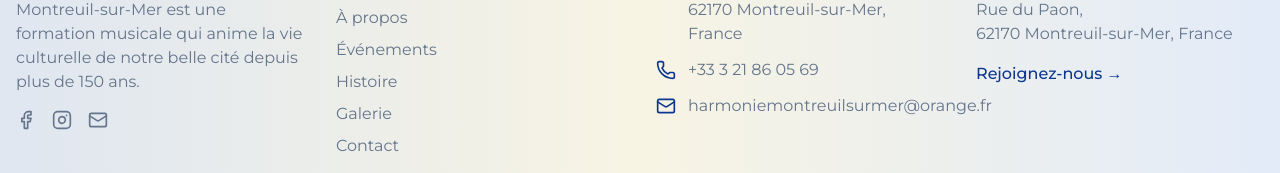
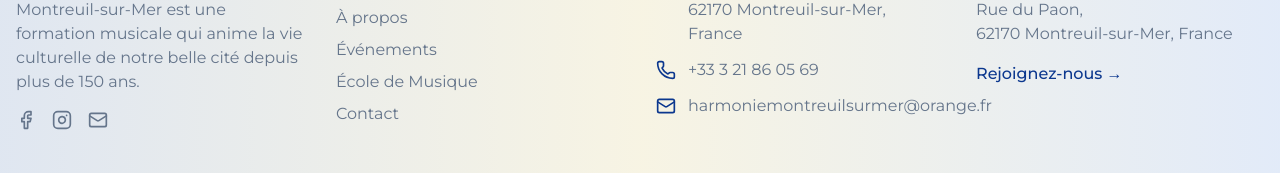
Before and after one commit to Nathandelenclos/harmonie-montreuil-sur-mer, a Next.js app: page / in a window 1280 px wide. Shown: the part 4446-4619 px from the top of the page. Built offline with nearby package versions, Linux system fonts and the light colour scheme; no server answers; a web font is replaced by a local one.

Commit message:
fix: navigation in footer

```diff
--- a/components/footer.tsx
+++ b/components/footer.tsx
@@ -65,14 +65,19 @@ export default function Footer() {
                   Événements
                 </Link>
               </li>
-              <li>
+              {/*<li>
                 <Link href="/histoire" className="text-muted-foreground hover:text-primary transition-colors">
                   Histoire
                 </Link>
               </li>
+                <li>
+                <Link href="/galerie" className="text-muted-foreground hover:text-primary transition-colors">
+                Galerie
+                </Link>
+                </li>*/}
               <li>
-                <Link href="/galerie" className="text-muted-foreground hover:text-primary transition-colors">
-                  Galerie
+                <Link href="/ecole-de-musique" className="text-muted-foreground hover:text-primary transition-colors">
+                  École de Musique
                 </Link>
               </li>
               <li>
```
